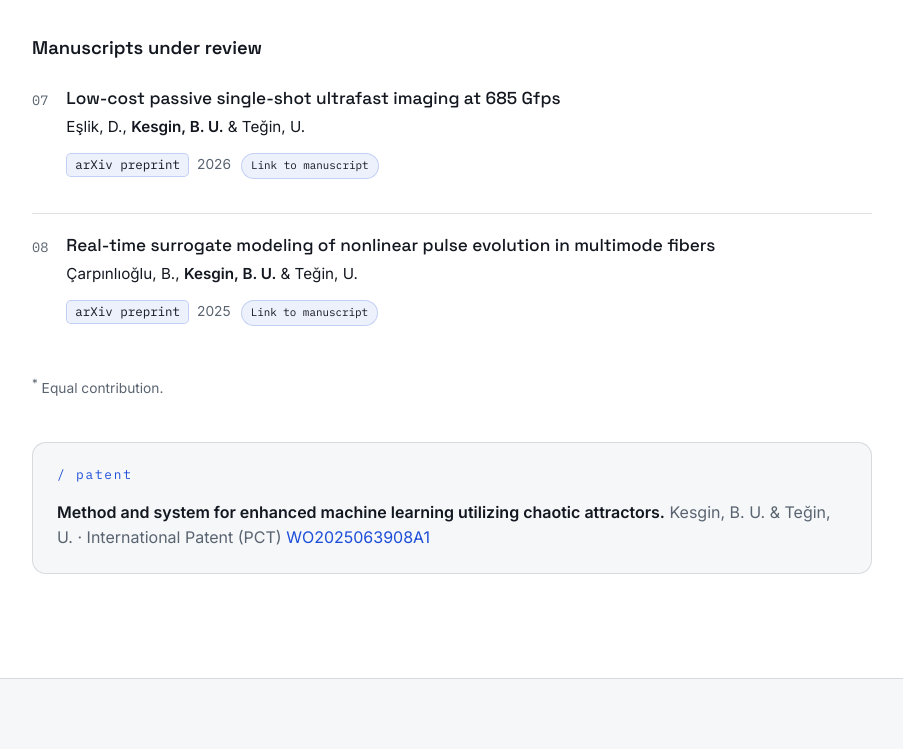
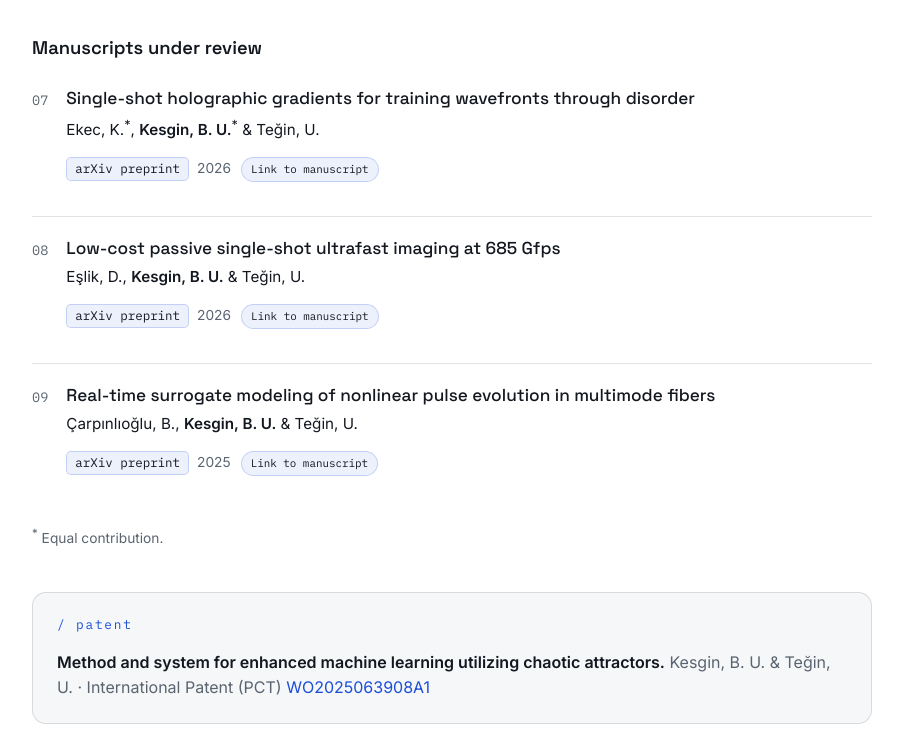
Before and after one commit to bahadirkesgin/bahadirkesgin.github.io, a plain HTML site: page index.html in a window 1280 px wide. Shown: the part 4451-5200 px from the top of the page, without its empty margins (188-1091 px from the left). Drawn offline with nearby package versions, Linux system fonts and the light colour scheme.

Commit message:
Add holographic gradients manuscript under review (#3)
* Update publications: Communications Physics published, Optica in press

Co-Authored-By: Claude Opus 5.5 <noreply@anthropic.com>
Claude-Session: https://claude.ai/code/session_01N7omG4awxV4xKgAVZQJQgQ

* Mark Optica paper as published (13(12), 2505)

Co-Authored-By: Claude Opus 5.5 <noreply@anthropic.com>
Claude-Session: https://claude.ai/code/session_01N7omG4awxV4xKgAVZQJQgQ

* Add holographic gradients manuscript (arXiv:2611.27439) under review

Co-Authored-By: Claude Opus 5.5 <noreply@anthropic.com>
Claude-Session: https://claude.ai/code/session_01N7omG4awxV4xKgAVZQJQgQ

---------

Co-authored-by: Claude <noreply@anthropic.com>

```diff
--- a/index.html
+++ b/index.html
@@ -206,11 +206,16 @@
         </div></li></ol>
     <h3 class="sub">Manuscripts under review</h3>
     <ol class="pubs"><li class="pub"><span class="pub-n">07</span>
+        <div class="pub-body"><p class="pub-title">Single-shot holographic gradients for training wavefronts through disorder</p>
+          <p class="pub-meta">Ekec, K.<sup>*</sup>, <strong>Kesgin, B. U.</strong><sup>*</sup> &amp; Te&#287;in, U.</p>
+          <p class="pub-venue"><span class="venue">arXiv preprint</span> <span class="yr">2026</span> <span class="badges"><a class="badge badge-link" href="https://arxiv.org/abs/2611.27439" target="_blank" rel="noopener">Link to manuscript</a></span></p>
+        </div></li>
+<li class="pub"><span class="pub-n">08</span>
         <div class="pub-body"><p class="pub-title">Low-cost passive single-shot ultrafast imaging at 685 Gfps</p>
           <p class="pub-meta">E&#351;lik, D., <strong>Kesgin, B. U.</strong> &amp; Te&#287;in, U.</p>
           <p class="pub-venue"><span class="venue">arXiv preprint</span> <span class="yr">2026</span> <span class="badges"><a class="badge badge-link" href="https://arxiv.org/abs/2604.27898" target="_blank" rel="noopener">Link to manuscript</a></span></p>
         </div></li>
-<li class="pub"><span class="pub-n">08</span>
+<li class="pub"><span class="pub-n">09</span>
         <div class="pub-body"><p class="pub-title">Real-time surrogate modeling of nonlinear pulse evolution in multimode fibers</p>
           <p class="pub-meta">&#199;arp&#305;nl&#305;o&#287;lu, B., <strong>Kesgin, B. U.</strong> &amp; Te&#287;in, U.</p>
           <p class="pub-venue"><span class="venue">arXiv preprint</span> <span class="yr">2025</span> <span class="badges"><a class="badge badge-link" href="https://arxiv.org/abs/2505.12517" target="_blank" rel="noopener">Link to manuscript</a></span></p>
@@ -252,7 +257,8 @@
   <div class="wrap">
     <p class="sec-eyebrow">/ news</p>
     <h2>Research updates</h2>
-    <ul class="news"><li><span class="news-date">2026</span><span class="news-text">Started as a T&#220;B&#304;TAK&#8211;MAECI Collaborative Project Fellow (&#8220;Multiphoton Imaging System with Spatiotemporal Fiber Lasers for Real-Time Optical Biopsy&#8221;).</span></li>
+    <ul class="news"><li><span class="news-date">2026</span><span class="news-text">&#8220;Single-shot holographic gradients for training wavefronts through disorder&#8221; posted on arXiv.</span></li>
+<li><span class="news-date">2026</span><span class="news-text">Started as a T&#220;B&#304;TAK&#8211;MAECI Collaborative Project Fellow (&#8220;Multiphoton Imaging System with Spatiotemporal Fiber Lasers for Real-Time Optical Biopsy&#8221;).</span></li>
 <li><span class="news-date">2026</span><span class="news-text">&#8220;Recurrent neural networks implemented through spatiotemporal light propagation in optical fibers&#8221; published in <em>Optica</em>.</span></li>
 <li><span class="news-date">2026</span><span class="news-text">&#8220;Multimode fiber laser cavities as nonlinear optical processors&#8221; published in <em>Communications Physics</em>.</span></li>
 <li><span class="news-date">2026</span><span class="news-text">Presented talks at SPIE Photonics West, San Francisco.</span></li>
```
